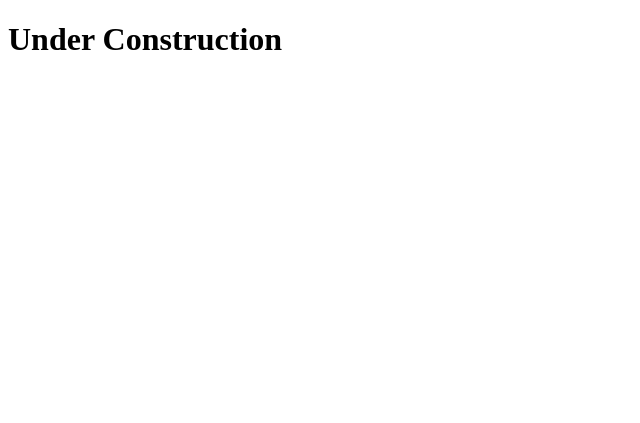
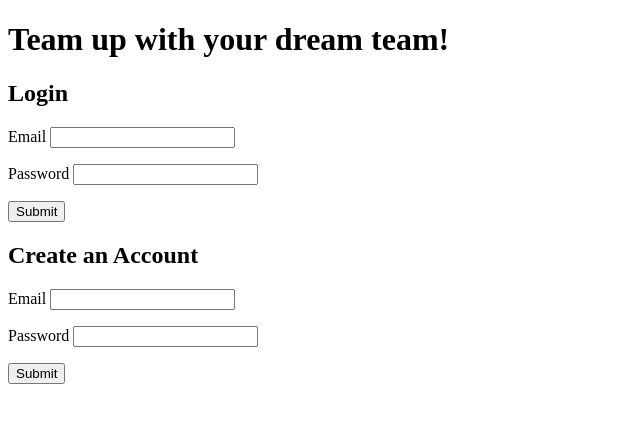
Before and after one commit to iareadrian/HB-college-athlete-recruiting, a Flask app: page / in a window 1280 px wide. Shown: the top 423 px of the page, without its empty margins (0-640 px from the left). Run offline with Flask 2, Linux system fonts and the light colour scheme.

Commit message:
Added flash messaging to base.html. Created login and student registration forms.

```diff
--- a/crud.py
+++ b/crud.py
@@ -51,6 +51,12 @@ def create_location(city, state):
     return location
 
 
+def get_student_by_email(student_email):
+    '''Return a student user by email'''
+
+    return Student.query.filter(Student.student_email == student_email).first()
+
+
 if __name__ == '__main__':
     from server import app
     connect_to_db(app)
--- a/server.py
+++ b/server.py
@@ -18,6 +18,27 @@ def homepage():
     return render_template('homepage.html')
 
 
+@app.route('/users', methods=['POST'])
+def register_student_user():
+    '''Create a new student user'''
+
+    email = request.form.get('email')
+    password = request.form.get('password')
+
+    student_user = crud.get_student_by_email(email)
+    if student_user:
+        flash('An account with that email already exists. Try again.')
+    else:
+        student_user = crud.create_student_user(email, password)
+        db.session.add(student_user)
+        db.session.commit()
+        flash('Success! Please log in.')
+
+    return redirect('/')
+
+
+
+
 if __name__ == '__main__':
     connect_to_db(app)
     app.run(host='0.0.0.0', debug=True)
--- a/templates/base.html
+++ b/templates/base.html
@@ -10,6 +10,12 @@
         {% block head %}{% endblock %}
     </head>
     <body>
+        {% for msg in get_flashed_messages() %}
+            <p class="flash-msg">
+                {{ msg }}
+            </p>
+        {% endfor %}
+
         {% block body %}{% endblock %}
 
         {% block after_body %}{% endblock %}
--- a/templates/homepage.html
+++ b/templates/homepage.html
@@ -2,7 +2,37 @@
 {% block title %}Team Up Home{% endblock %}
 
 {% block body %}
-<h1>Under Construction</h1>
+<h1>Team up with your dream team!</h1>
 <!--TODO: add login form and create user buttons-->
 
+<h2>Login</h2>
+<form action="/login" method="POST">
+    <p>
+        Email <input type="text" name="email">
+    </p>
+
+    <p>
+        Password <input type="text" name="password">
+    </p>
+
+    <p>
+        <input type="submit">
+    </p>
+</form>
+
+<h2>Create an Account</h2>
+<form action="/users" method="POST">
+    <p>
+        Email <input type="text" name="email">
+    </p>
+
+    <p>
+        Password <input type="text" name="password">
+    </p>
+
+    <p>
+        <input type="submit">
+    </p>
+</form>
+
 {% endblock %}
```
